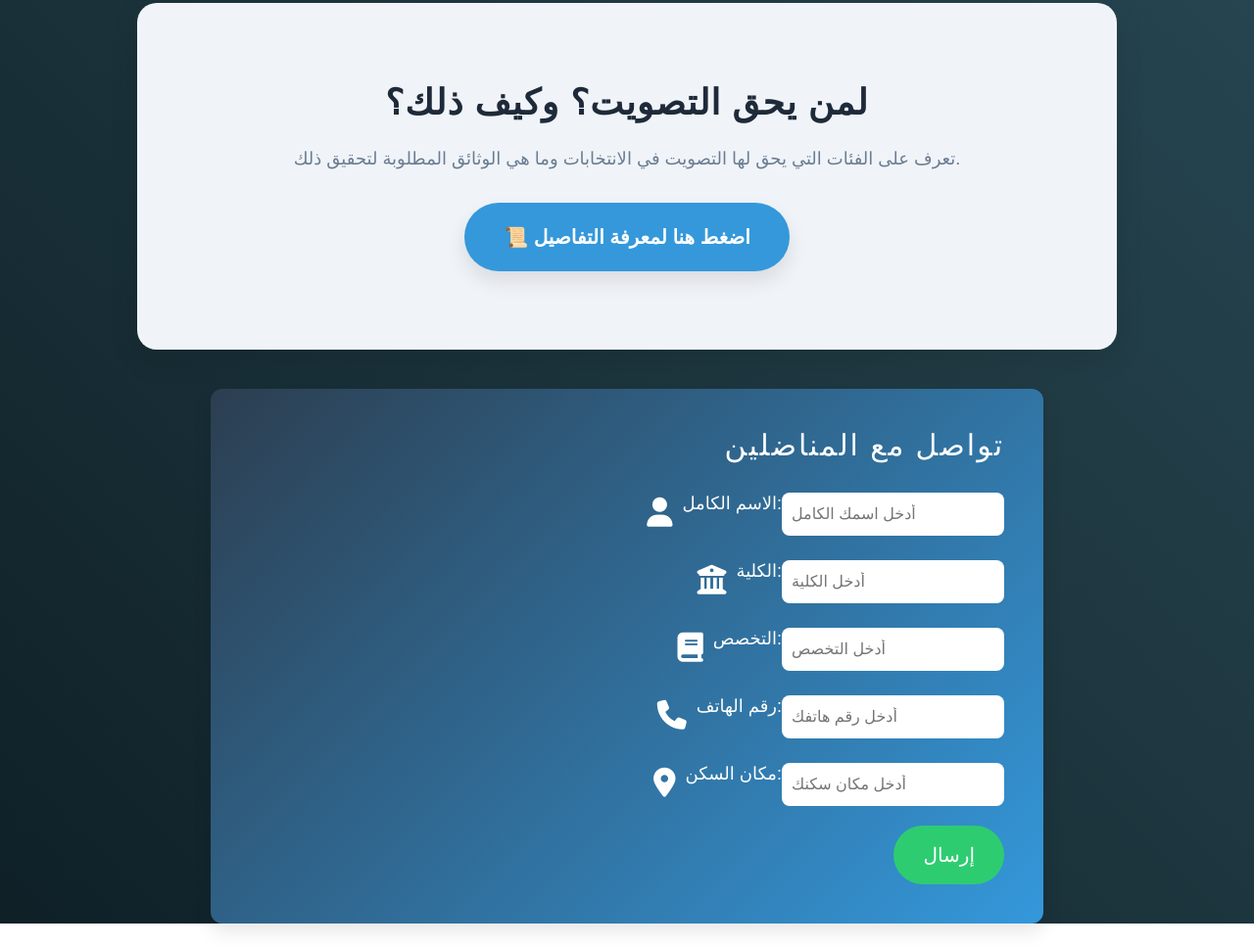
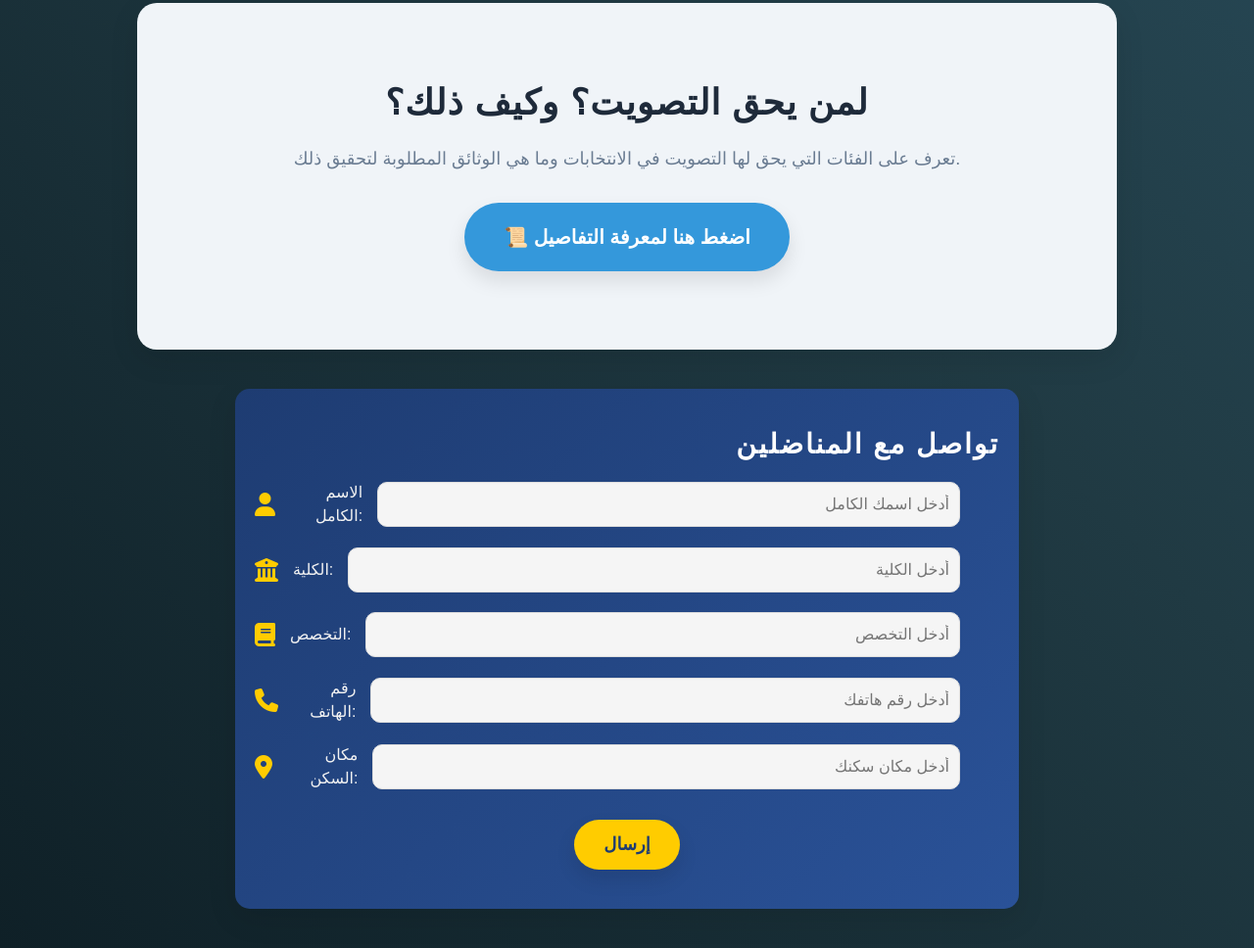
Before and after one commit to SidiM2024/UGEM---lections-2025, a plain HTML site: page index.html in a window 1280 px wide. Shown: the part 903-1871 px from the top of the page at 98% size. Before the commit the page ends 1846 px from the top, so only its background shows below. Drawn offline with nearby package versions, Linux system fonts and the light colour scheme.

Commit message:
Update index.html

```diff
--- a/index.html
+++ b/index.html
@@ -198,95 +198,132 @@
     }
 }
 
+/* تصميم القسم بشكل عام */
+.contact-activists {
+    background: linear-gradient(135deg, #1e3c72, #2a5298);
+    color: white;
+    padding: 40px 20px;
+    border-radius: 15px;
+    box-shadow: 0 10px 30px rgba(0, 0, 0, 0.1);
+    margin: 40px auto;
+    width: 90%;
+    max-width: 800px;
+    text-align: right;
+    transform: translateX(30px);
+    opacity: 0;
+    animation: slideInRight 1s forwards;
+}
 
-/* تعديل محاذاة النص إلى الجهة اليمنى */
-.contact-activists {
-    background: linear-gradient(135deg, #2c3e50, #3498db); /* خلفية متدرجة */
-    padding: 40px;
-    border-radius: 12px;
-    box-shadow: 0 8px 20px rgba(0, 0, 0, 0.1);
-    max-width: 850px;
-    margin: 0 auto;
-    text-align: right; /* تغيير محاذاة النص إلى اليمين */
-    transition: transform 0.3s ease;
+/* تأثير دخول الديناميكي من اليمين */
+@keyframes slideInRight {
+    to {
+        transform: translateX(0);
+        opacity: 1;
+    }
 }
 
 .contact-activists h2 {
-    color: #fff;
-    font-size: 30px;
-    font-family: 'Arial', sans-serif;
-    margin-bottom: 25px;
+    font-size: 28px;
+    margin-bottom: 20px;
+    font-weight: 600;
+    text-transform: uppercase;
     letter-spacing: 2px;
-    text-transform: uppercase;
+    transition: color 0.3s ease;
 }
 
-/* تنسيق الأيقونات والعناصر داخل قسم تواصل مع المناضلين */
+/* تصميم النموذج */
 .contact-form {
     display: flex;
     flex-direction: column;
-    align-items: flex-end; /* محاذاة العناصر إلى اليمين */
+    gap: 20px;
+    padding-right: 40px;
 }
 
+/* تصميم العناصر في النموذج */
 .contact-item {
-    margin-bottom: 20px;
     display: flex;
     align-items: center;
-    justify-content: flex-end; /* محاذاة الأيقونة والنص إلى اليمين */
+    gap: 15px;
+    justify-content: flex-start;
 }
 
 .contact-item i {
-    font-size: 30px;
-    color: #fff;
-    margin-left: 15px; /* محاذاة الأيقونة إلى اليسار بالنسبة للنص */
-    transition: color 0.3s ease;
+    font-size: 24px;
+    color: #ffcc00;
+    flex-shrink: 0;
+}
+
+.input-container {
+    display: flex;
+    flex-direction: column;
+    align-items: flex-end;
+    text-align: right;
+    width: 100%;
 }
 
 .contact-item p {
-    color: #fff;
-    font-size: 18px;
-    margin-left: 10px;
-    text-align: right; /* محاذاة النص إلى اليمين */
+    font-size: 16px;
+    color: #f2f2f2;
+    margin: 0;
+    font-weight: 500;
 }
 
 .contact-item input {
+    background: #f5f5f5;
+    border: 1px solid #ddd;
+    border-radius: 10px;
     padding: 10px;
-    border-radius: 8px;
-    border: none;
+    width: 100%;
     font-size: 16px;
-    margin-top: 5px;
-    outline: none;
-    transition: all 0.3s ease;
+    transition: border-color 0.3s ease;
+    text-align: right;
 }
 
 .contact-item input:focus {
-    border: 1px solid #2ecc71;
-    box-shadow: 0 0 10px rgba(46, 204, 113, 0.6);
+    border-color: #ffcc00;
+    outline: none;
 }
 
+/* تصميم الزر */
 .submit-btn {
-    background-color: #2ecc71;
-    color: #fff;
-    padding: 15px 30px;
+    background: #ffcc00;
+    color: #1e3c72;
+    padding: 12px 30px;
+    font-size: 18px;
+    font-weight: 600;
     border: none;
-    border-radius: 50px;
-    font-size: 20px;
+    border-radius: 30px;
     cursor: pointer;
-    transition: background-color 0.3s ease, transform 0.3s ease;
+    box-shadow: 0 10px 20px rgba(0, 0, 0, 0.1);
+    transition: all 0.3s ease;
+    display: block;
+    margin: 30px auto 0;
 }
 
 .submit-btn:hover {
-    background-color: #3498db;
-    transform: scale(1.05);
+    background: #ff9900;
+    box-shadow: 0 15px 25px rgba(0, 0, 0, 0.2);
+    transform: translateY(-5px);
 }
 
-/* استجابة للجهاز المحمول */
-@media (max-width: 768px) {
-    .contact-item input, .submit-btn {
+/* تأثيرات التفاعل مع الحقول */
+.contact-item input:focus {
+    box-shadow: 0 0 5px rgba(255, 204, 0, 0.5);
+}
+
+/* استجابة للأجهزة المحمولة */
+@media (max-width: 600px) {
+    .contact-activists h2 {
+        font-size: 24px;
+    }
+
+    .contact-item p {
         font-size: 14px;
     }
 
-    .contact-activists {
-        padding: 20px;
+    .submit-btn {
+        font-size: 16px;
+        padding: 10px 20px;
     }
 }
 
```
